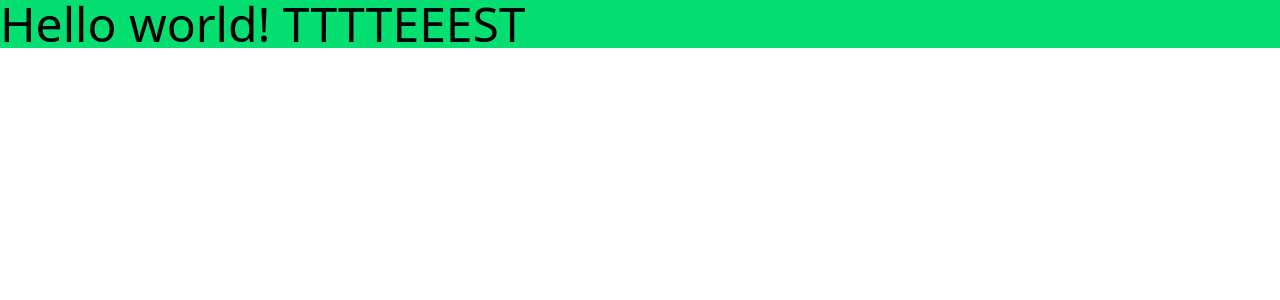
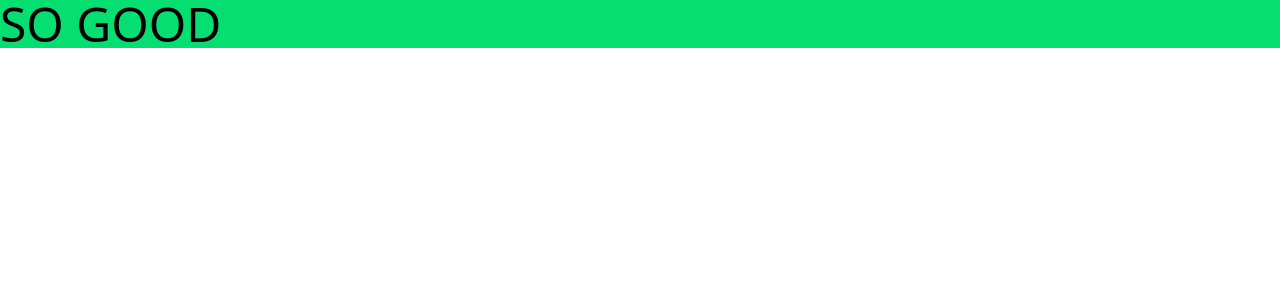
Before and after one commit to eeennsu/vite-react-template, a React (Vite) app: page / in a window 1280 px wide. Shown: the top 300 px of the page. Built offline with nearby package versions, Linux system fonts and the light colour scheme.

Commit message:
fix: deploy test

```diff
--- a/src/pages/home/home-page.tsx
+++ b/src/pages/home/home-page.tsx
@@ -6,7 +6,7 @@ import React from 'react';
 
 export default function HomePage() {
   return (
-    <div className='bg-green-400 text-5xl text-black'>Hello world! TTTTEEEST</div>
+    <div className='bg-green-400 text-5xl text-black'>SO GOOD</div>
     // <div className='min-h-screen bg-gradient-to-b from-zinc-950 via-zinc-900 to-black text-zinc-100'>
     //   {/* Nav */}
     //   <header className='sticky top-0 z-20 border-b border-zinc-800/60 backdrop-blur supports-[backdrop-filter]:bg-zinc-950/60'>
```
